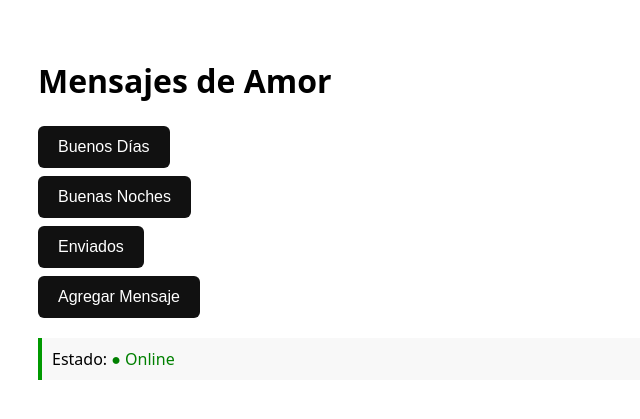
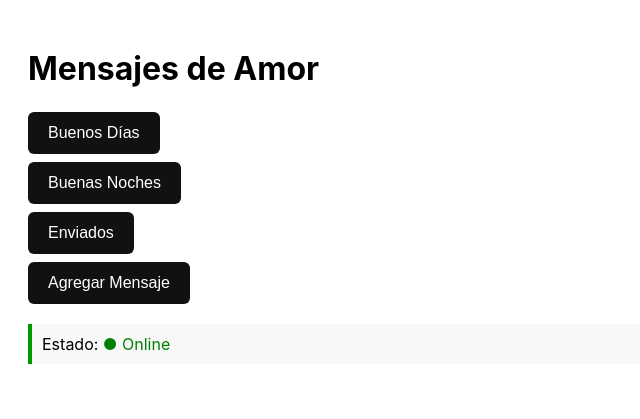
Before and after one commit to HiNefi/Madelaineapp, a Flask app: page / in a window 1280 px wide. Shown: the top 419 px of the page, without its empty margins (0-640 px from the left). Run offline with Flask 3, Linux system fonts and the light colour scheme.

Commit message:
Refactor HTML structure and styles

```diff
--- a/templates/index.html
+++ b/templates/index.html
@@ -1,32 +1,91 @@
 <!DOCTYPE html>
+
 <html lang="es">
+
 <head>
+
     <meta charset="UTF-8">
+
     <title>Mensajes de Amor</title>
+
     <style>
-    body { font-family: system-ui, sans-serif; padding: 30px; background: #fff; color: #000; }
-    h1 { margin-bottom: 24px; }
+
+        body {
+
+            font-family: -apple-system, sans-serif;
+
+            padding: 20px;
+
+            background: #fff;
+
+            color: #000;
+
+        }
+
+        h1 {
+
+            margin-bottom: 24px;
+
+        }
+
         button {
+
             display: block;
+
             margin: 8px 0;
+
             padding: 12px 20px;
+
             background: #111;
+
             color: white;
+
             border: none;
+
             border-radius: 6px;
+
             cursor: pointer;
+
             font-size: 16px;
+
         }
-    button:hover { background: #333; }
-    .status { margin-top: 20px; padding: 10px; background: #f8f8f8; border-left: 4px solid #090; }
+
+        button:hover {
+
+            background: #333;
+
+        }
+
+        .status {
+
+            margin-top: 20px;
+
+            padding: 10px;
+
+            background: #f8f8f8;
+
+            border-left: 4px solid #090;
+
+        }
+
     </style>
+
 </head>
+
 <body>
+
     <h1>Mensajes de Amor</h1>
+
     <button onclick="alert('Buenos Días')">Buenos Días</button>
+
     <button onclick="alert('Buenas Noches')">Buenas Noches</button>
+
     <button onclick="alert('Enviados')">Enviados</button>
+
     <button onclick="alert('Agregar Mensaje')">Agregar Mensaje</button>
+
     <div class="status">Estado: <span style="color:green">● Online</span></div>
+
 </body>
+
 </html>
```
Lines whose indentation alone changed are shown as unchanged.
